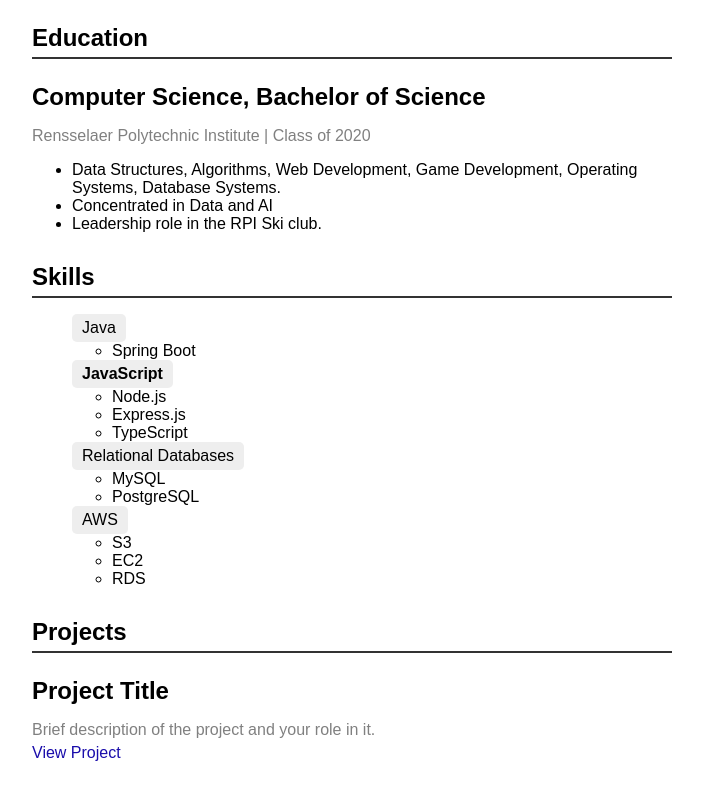
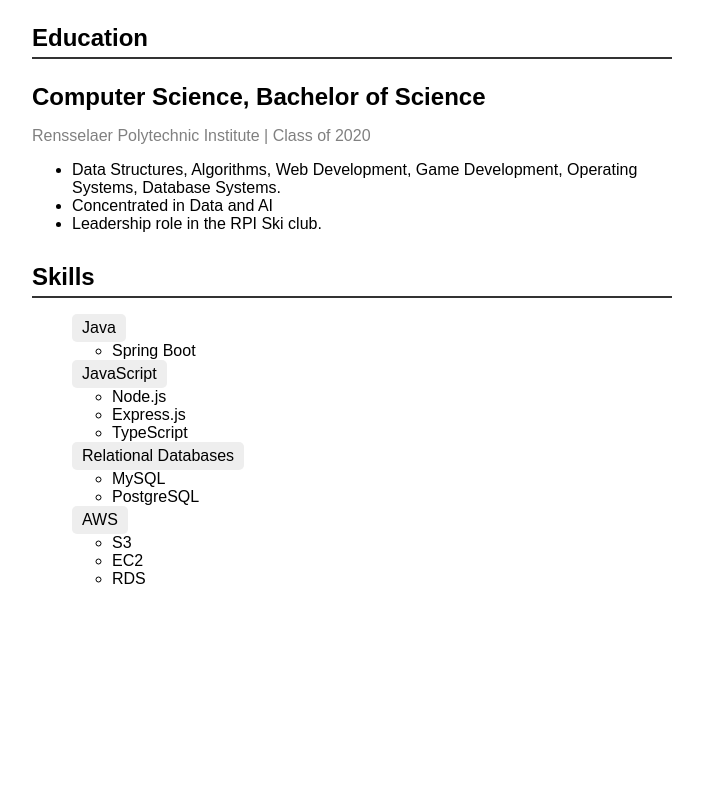
Before and after one commit to wennbergsmithe/my-resume, a React (Create React App) app: page / in a window 1280 px wide. Shown: the part 973-1773 px from the top of the page, without its empty margins (288-991 px from the left). After the commit the page ends 1611 px from the top, so only its background shows below. Built offline with nearby package versions, Linux system fonts and the light colour scheme.

Commit message:
remove bold li and comment out projects seciton

```diff
--- a/src/App.js
+++ b/src/App.js
@@ -68,7 +68,7 @@ function App() {
             <ul className="sub-skills">
               <li>Spring Boot</li>
             </ul>
-          <li className="skills-list"><b>JavaScript</b></li>
+          <li className="skills-list">JavaScript</li>
           <ul className="sub-skills">
               <li>Node.js</li>
               <li>Express.js</li>
@@ -88,14 +88,14 @@ function App() {
         </ul>
       </section>
 
-      <section className="resume-section">
+      {/* <section className="resume-section">
         <h2>Projects</h2>
         <div className="resume-item">
           <h3>Project Title</h3>
           <p>Brief description of the project and your role in it.</p>
           <a href="http://link-to-project.com" target="_blank" rel="noopener noreferrer">View Project</a>
         </div>
-      </section>
+      </section> */}
     </div>
   );
 }
```
